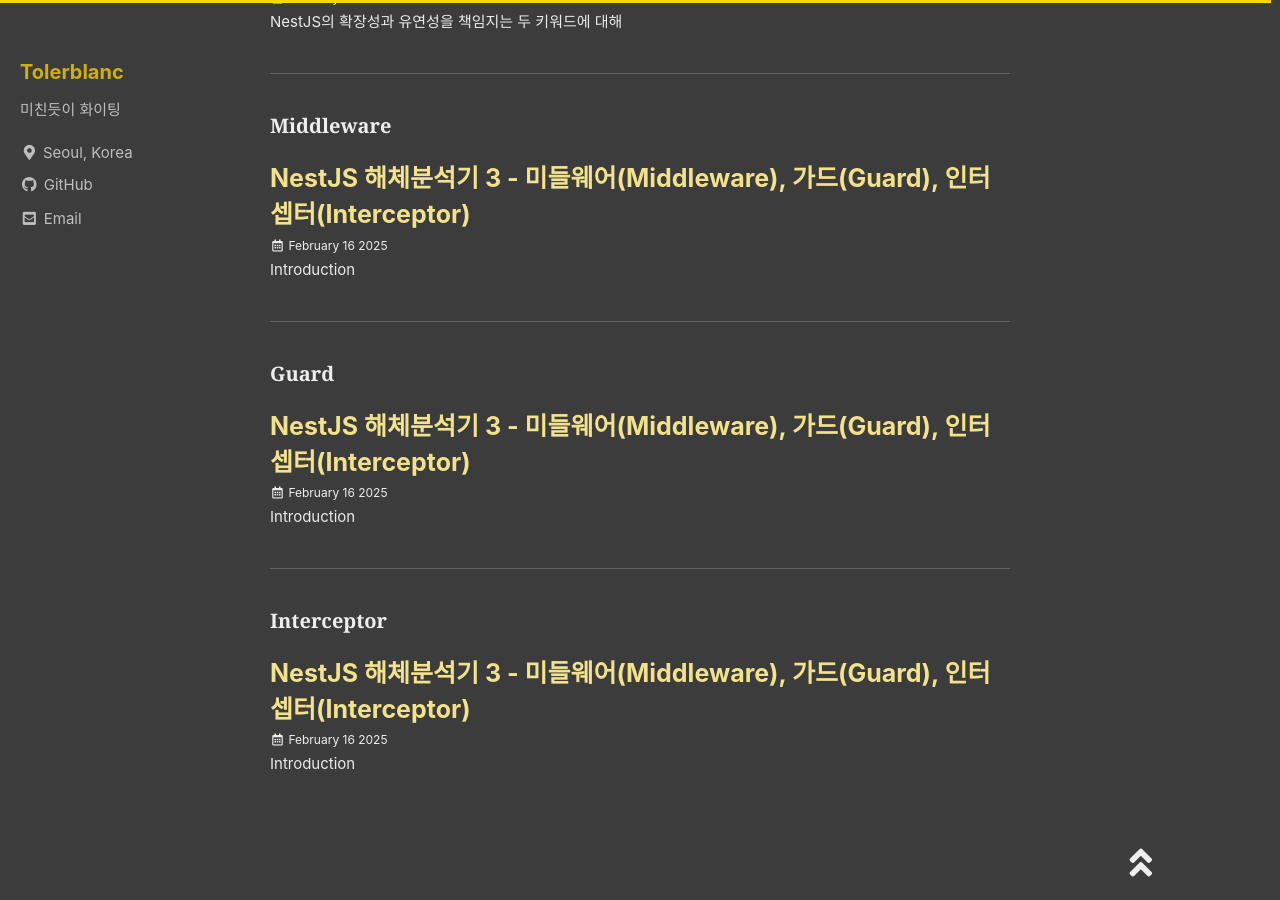
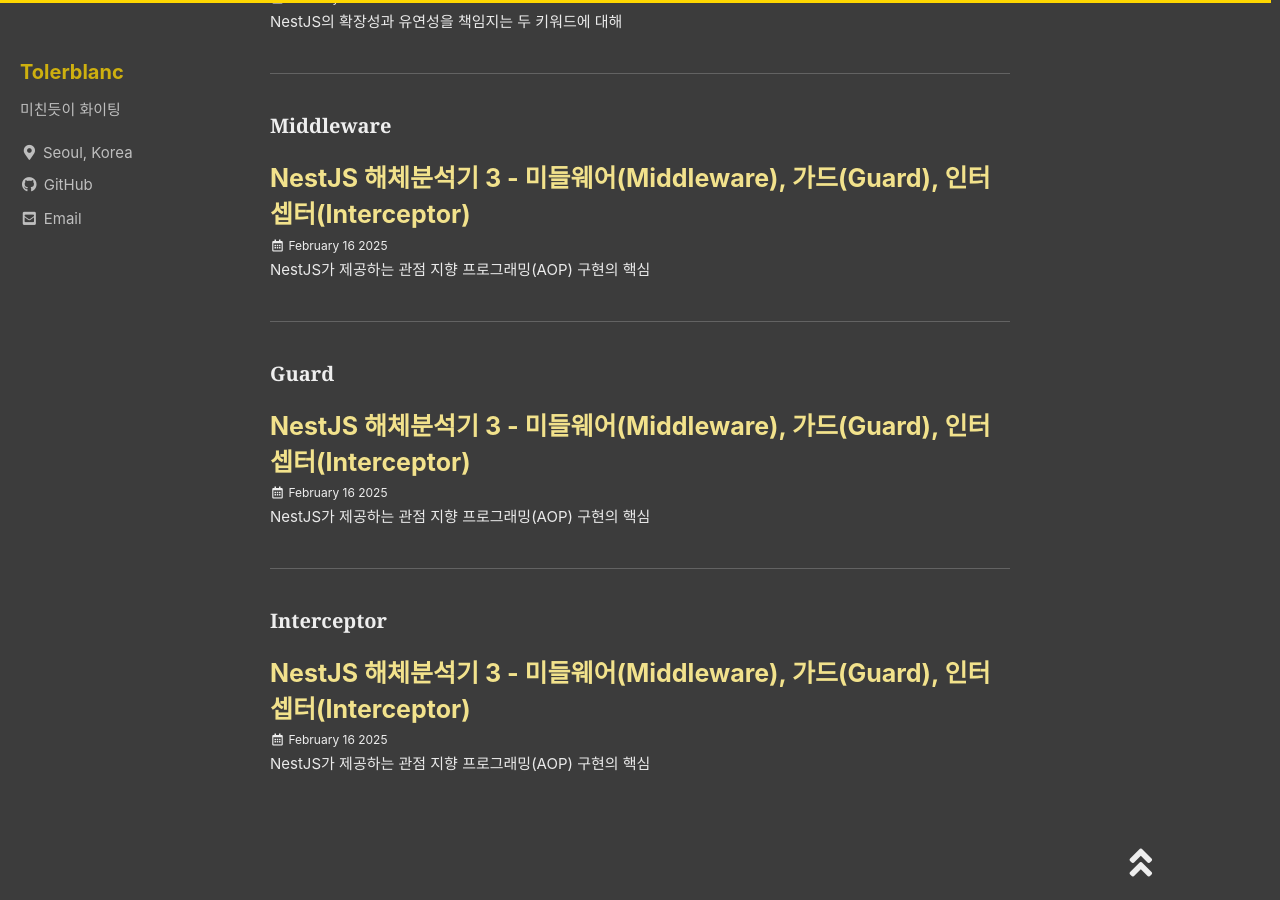
Before and after one commit to Tolerblanc/Tolerblanc.github.io, a Jekyll site: the page built from _pages/tag-archive.md, in a window 1280 px wide and 900 px high, scrolled down 29238 px. Built offline with Jekyll 4.4.1, drawn with Linux system fonts in a browser that asks for light colours; cached includes are drawn as plain includes; nearby versions of some CDN libraries; some web fonts are replaced; some of the changed text lies outside the part shown.

Commit message:
excerpt 추가

```diff
--- a/_posts/Web/NestJS/2025-02-16-nestjs-dematerializer-3.md
+++ b/_posts/Web/NestJS/2025-02-16-nestjs-dematerializer-3.md
@@ -1,6 +1,6 @@
 ---
 title: NestJS 해체분석기 3 -  미들웨어(Middleware), 가드(Guard), 인터셉터(Interceptor)
-excerpt:
+excerpt: NestJS가 제공하는 관점 지향 프로그래밍(AOP) 구현의 핵심
 categories:
     - JavaScript
 tags:
```
